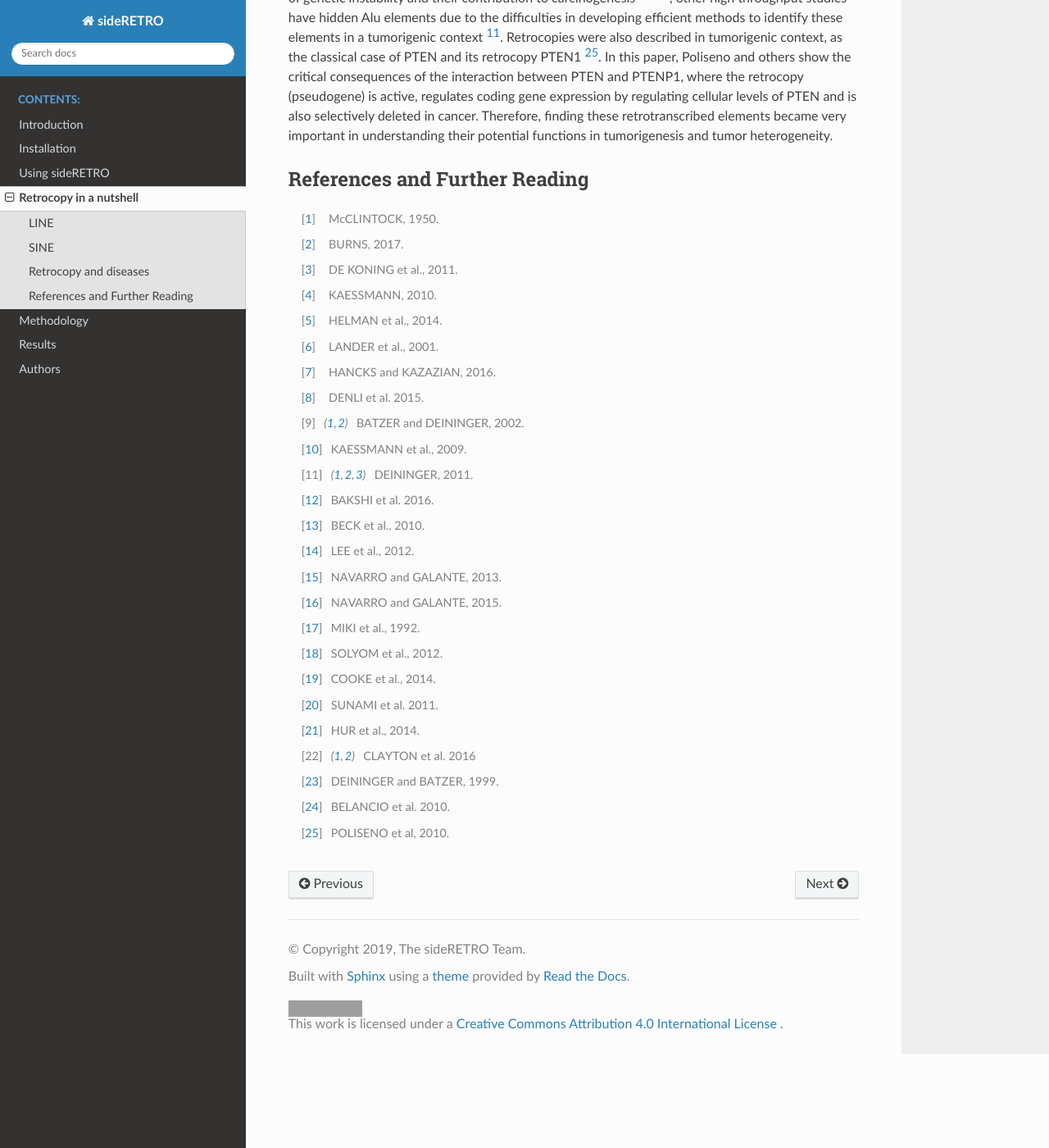
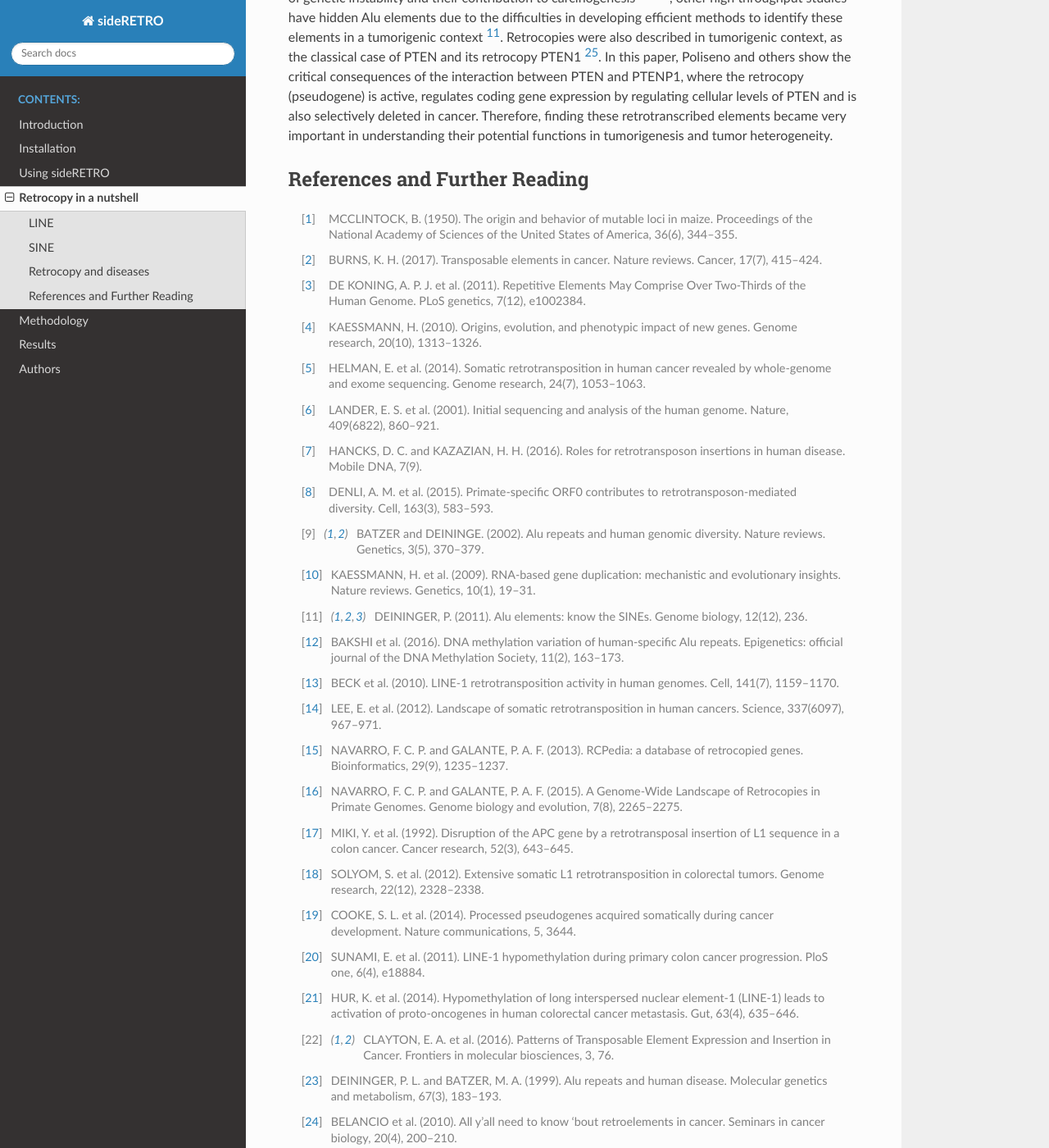
Before and after one commit to galantelab/sideRETRO, a Sphinx documentation site: the page built from docs/retrocopy.rst, in a window 1280 px wide and 1400 px high, scrolled down 2182 px. Shown: the whole window at 82% size. Built offline with Sphinx 7.4.7 and the Read the Docs theme 2.0.0, drawn with Linux system fonts in a browser that asks for light colours; some of the changed text lies outside the part shown; grey boxes are pictures that could not be loaded.

Commit message:
ADD: retrocopy.rst: Complete references

```diff
--- a/docs/retrocopy.rst
+++ b/docs/retrocopy.rst
@@ -90,52 +90,104 @@ understanding their potential functions in tumorigenesis and tumor heterogeneity
 References and Further Reading
 ==============================
 
-.. [1] McCLINTOCK, 1950.
+.. [1] MCCLINTOCK, B. (1950).
+   The origin and behavior of mutable loci in maize.
+   Proceedings of the National Academy of Sciences of the United States of America,
+   36(6), 344–355.
 
-.. [2] BURNS, 2017.
+.. [2] BURNS, K. H. (2017).
+   Transposable elements in cancer.
+   Nature reviews. Cancer, 17(7), 415–424.
 
-.. [3] DE KONING et al., 2011.
+.. [3] DE KONING, A. P. J. et al. (2011).
+   Repetitive Elements May Comprise Over Two-Thirds of the Human Genome.
+   PLoS genetics, 7(12), e1002384.
 
-.. [4] KAESSMANN, 2010.
+.. [4] KAESSMANN, H. (2010).
+   Origins, evolution, and phenotypic impact of new genes.
+   Genome research, 20(10), 1313–1326.
 
-.. [5] HELMAN et al., 2014.
+.. [5] HELMAN, E. et al. (2014).
+   Somatic retrotransposition in human cancer revealed by whole-genome and exome sequencing.
+   Genome research, 24(7), 1053–1063.
 
-.. [6] LANDER et al., 2001.
+.. [6] LANDER, E. S. et al. (2001).
+   Initial sequencing and analysis of the human genome.
+   Nature, 409(6822), 860–921.
 
-.. [7] HANCKS and KAZAZIAN, 2016.
+.. [7] HANCKS, D. C. and KAZAZIAN, H. H. (2016).
+   Roles for retrotransposon insertions in human disease.
+   Mobile DNA, 7(9).
 
-.. [8] DENLI et al. 2015.
+.. [8] DENLI, A. M. et al. (2015).
+   Primate-specific ORF0 contributes to retrotransposon-mediated diversity.
+   Cell, 163(3), 583–593.
 
-.. [9] BATZER and DEININGER, 2002.
+.. [9] BATZER and DEININGE. (2002).
+   Alu repeats and human genomic diversity.
+   Nature reviews. Genetics, 3(5), 370–379.
 
-.. [10] KAESSMANN et al., 2009.
+.. [10] KAESSMANN, H. et al. (2009).
+   RNA-based gene duplication: mechanistic and evolutionary insights.
+   Nature reviews. Genetics, 10(1), 19–31.
 
-.. [11] DEININGER, 2011.
+.. [11] DEININGER, P. (2011).
+   Alu elements: know the SINEs.
+   Genome biology, 12(12), 236.
 
-.. [12] BAKSHI et al. 2016.
+.. [12] BAKSHI et al. (2016).
+   DNA methylation variation of human-specific Alu repeats.
+   Epigenetics: official journal of the DNA Methylation Society, 11(2), 163–173.
 
-.. [13] BECK et al., 2010.
+.. [13] BECK et al. (2010).
+   LINE-1 retrotransposition activity in human genomes.
+   Cell, 141(7), 1159–1170.
 
-.. [14] LEE et al., 2012.
+.. [14] LEE, E. et al. (2012).
+   Landscape of somatic retrotransposition in human cancers.
+   Science, 337(6097), 967–971.
 
-.. [15] NAVARRO and GALANTE, 2013.
+.. [15] NAVARRO, F. C. P. and GALANTE, P. A. F. (2013).
+   RCPedia: a database of retrocopied genes.
+   Bioinformatics, 29(9), 1235–1237.
 
-.. [16] NAVARRO and GALANTE, 2015.
+.. [16] NAVARRO, F. C. P. and GALANTE, P. A. F. (2015).
+   A Genome-Wide Landscape of Retrocopies in Primate Genomes.
+   Genome biology and evolution, 7(8), 2265–2275.
 
-.. [17] MIKI et al., 1992.
+.. [17] MIKI, Y. et al. (1992).
+   Disruption of the APC gene by a retrotransposal insertion of L1 sequence in a colon cancer.
+   Cancer research, 52(3), 643–645.
 
-.. [18] SOLYOM et al., 2012.
+.. [18] SOLYOM, S. et al. (2012).
+   Extensive somatic L1 retrotransposition in colorectal tumors.
+   Genome research, 22(12), 2328–2338.
 
-.. [19] COOKE et al., 2014.
+.. [19] COOKE, S. L. et al. (2014).
+   Processed pseudogenes acquired somatically during cancer development.
+   Nature communications, 5, 3644.
 
-.. [20] SUNAMI et al. 2011.
+.. [20] SUNAMI, E. et al. (2011).
+   LINE-1 hypomethylation during primary colon cancer progression.
+   PloS one, 6(4), e18884.
 
-.. [21] HUR et al., 2014.
+.. [21] HUR, K. et al. (2014).
+   Hypomethylation of long interspersed nuclear element-1 (LINE-1) leads to
+   activation of proto-oncogenes in human colorectal cancer metastasis.
+   Gut, 63(4), 635–646.
 
-.. [22] CLAYTON et al. 2016
+.. [22] CLAYTON, E. A. et al. (2016).
+   Patterns of Transposable Element Expression and Insertion in Cancer.
+   Frontiers in molecular biosciences, 3, 76.
 
-.. [23] DEININGER and BATZER, 1999.
+.. [23] DEININGER, P. L. and BATZER, M. A. (1999).
+   Alu repeats and human disease.
+   Molecular genetics and metabolism, 67(3), 183–193.
 
-.. [24] BELANCIO et al. 2010.
+.. [24] BELANCIO et al. (2010).
+   All y’all need to know 'bout retroelements in cancer.
+   Seminars in cancer biology, 20(4), 200–210.
 
-.. [25] POLISENO et al, 2010.
+.. [25] POLISENO, L. et al, (2010).
+   A coding-independent function of gene and pseudogene mRNAs regulates tumour biology.
+   Nature, 465(7301), 1033–1038.
```
